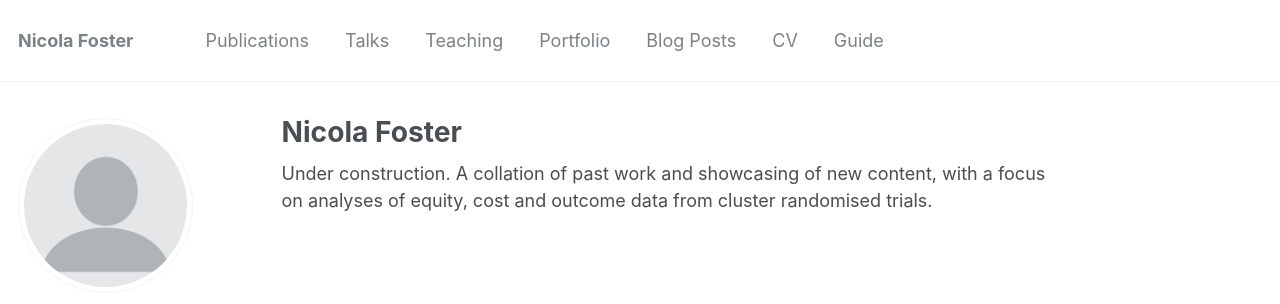
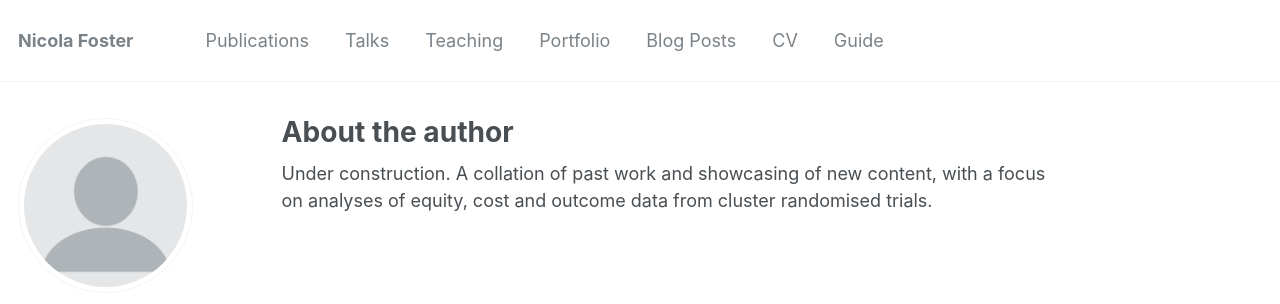
Before and after one commit to nicolacfoster/nicolacfoster.github.io, a Jekyll site: the page built from _pages/about.md, in a window 1280 px wide. Shown: the top 304 px of the page. Built offline with Jekyll 4.4.1, drawn with Linux system fonts in a browser that asks for light colours; some web fonts are replaced.

Commit message:
Update about.md

```diff
--- a/_pages/about.md
+++ b/_pages/about.md
@@ -1,6 +1,6 @@
 ---
 permalink: /
-title: "Nicola Foster"
+title: "About the author"
 excerpt: "About me"
 author_profile: true
 redirect_from:
```
